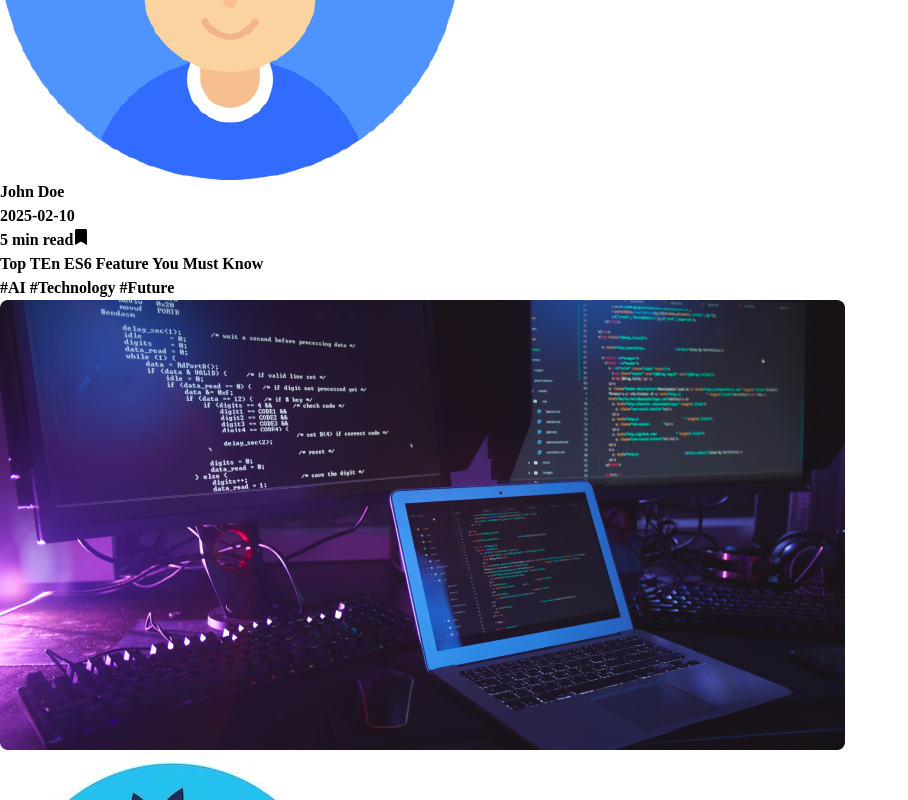
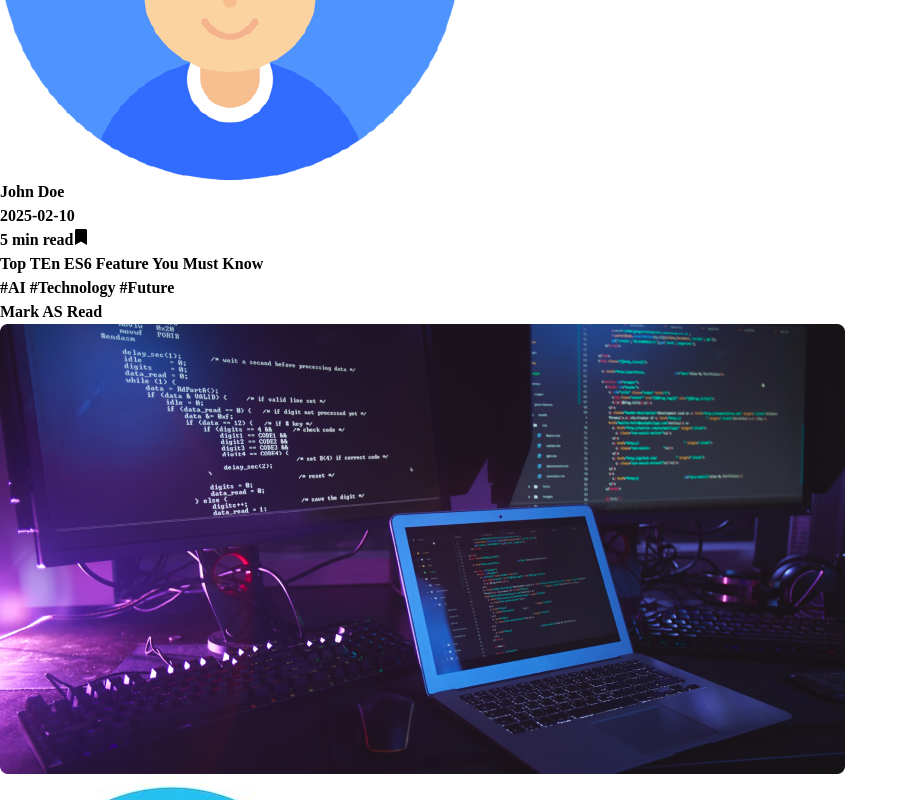
Before and after one commit to symadev/knowledge-cafe, a React (Vite) app: page / in a window 1280 px wide. Shown: the part 1108-1908 px from the top of the page, without its empty margins (0-908 px from the left). Built offline with nearby package versions, Linux system fonts and the light colour scheme.

Commit message:
edited the mark as read button

```diff
--- a/src/App.jsx
+++ b/src/App.jsx
@@ -8,17 +8,25 @@ import Header from './Component/Header/Header'
 function App() {
 
 const [bookmarks, setBookmarks] =useState([]);
+const [readingTime, setreadingTime] =useState([]);
 const handleAddBookmark =blog =>{
 const newBookmarks = [...bookmarks,blog];
 setBookmarks(newBookmarks);
+}
+
+
+const handleMarkAsRead =time =>{
+  const newreadingTime = readingTime+ time;
+
+  setreadingTime(newreadingTime);
 }
   return (
     <>
 
     <Header></Header>
     <div className='md:flex max-w-7xl mx-auto'>
-    <Blogs handleAddBookmark={handleAddBookmark}></Blogs>
-    <Bookmarks bookmarks={bookmarks}></Bookmarks>
+  <Blogs  handleMarkAsRead={handleMarkAsRead} handleAddBookmark={handleAddBookmark}></Blogs>
+    <Bookmarks bookmarks={bookmarks}  readingTime={ readingTime}></Bookmarks>
     {/* //we send the bookmarks value in Bookmarks */}
     </div>
     </>
--- a/src/Component/Blog/Blog.jsx
+++ b/src/Component/Blog/Blog.jsx
@@ -1,18 +1,18 @@
 import PropTypes from 'prop-types';
 import { FaBookmark } from 'react-icons/fa';//put the element name must  in the box for implementation
 
-const Blog = ({blog, handleAddBookmark}) => {
+const Blog = ({blog, handleAddBookmark,handleMarkAsRead}) => {
   const {title, cover,author, author_img, posted_date,reading_time ,hashtags} = blog;
   console.log(blog);
     return (
-        <div className='mb-20'>
+        <div className='mb-20  space-y-4'>
 
           <img className='w-full mb-8 mt-2' src={cover} alt={`cover picture of the title ${title}`} />
-            <div className='flex justify-between'>
+            <div className='flex justify-between mb-4'>
 
               <div className='flex gap-4'>
                 <img className='w-14' src={author_img} alt="" />
-                <div>
+                <div className='ml-6'>
                 <h2 className="text-2xl">{author}</h2>
                 <p>{posted_date}</p>
                 </div>
@@ -34,12 +34,16 @@ const Blog = ({blog, handleAddBookmark}) => {
 
           }
             </p>
+
+            <button onClick={()=>handleMarkAsRead(reading_time)} className='text-purple-900 font-bold underline'>Mark AS Read</button>
+            {/* we sent reading-time as perameter */}
         </div>
     );
 };
 //here show all the propstypes
  Blog.propTypes = {
    blog: PropTypes.object.isRequired,
-   handleAddBookmark: PropTypes.func
+   handleAddBookmark: PropTypes.func,
+   handleMarkAsRead: PropTypes.func
  };
 export default Blog;
--- a/src/Component/Blogs/Blogs.jsx
+++ b/src/Component/Blogs/Blogs.jsx
@@ -6,7 +6,7 @@ import Blog from "../Blog/Blog";
 import PropTypes from 'prop-types';
 
 
-const Blogs = ({handleAddBookmark}) => {
+const Blogs = ({handleAddBookmark,handleMarkAsRead}) => {
     const[blogs, setBlogs] = useState([]);//just because the object inside the array thats why here must take the empty array
 
 
@@ -24,7 +24,7 @@ const Blogs = ({handleAddBookmark}) => {
             {
 
                 blogs.map(blog=> <Blog key= {blog.id}
-                    blog={blog} handleAddBookmark={handleAddBookmark}></Blog>)
+                    blog={blog}handleMarkAsRead={handleMarkAsRead} handleAddBookmark={handleAddBookmark}></Blog>)
             }
         </div>
     );
@@ -32,7 +32,8 @@ const Blogs = ({handleAddBookmark}) => {
 //here add the single propstypes
 Blogs.propTypes = {
 
-   handleAddBookmark: PropTypes.func
+   handleAddBookmark: PropTypes.func,
+   handleMarkAsRead: PropTypes.func
  };
 
 export default Blogs;
--- a/src/Component/Bookmarks/Bookmarks.jsx
+++ b/src/Component/Bookmarks/Bookmarks.jsx
@@ -1,9 +1,12 @@
 import PropTypes from 'prop-types';
 import Bookmark from '../Bookmark/bookmark';
 
-const Bookmarks = ({bookmarks}) => {
+const Bookmarks = ({bookmarks, readingTime}) => {
     return (
-        <div className="md:w-1/3 bg-gray-100 mt-4 p-3 rounded-xl">
+        <div className="md:w-1/3 bg-gray-100 m-4 p-3 rounded-xl">
+            <div className='text-4xl  text-center'>
+                <h3>Reading-Time:{ readingTime}</h3>
+            </div>
             <h2 className="text-3xl text-center">Bookmarked Blogs: {bookmarks.length}</h2>
 {
       bookmarks.map(bookmark=> <Bookmark key= {bookmark.id}
@@ -16,7 +19,8 @@ const Bookmarks = ({bookmarks}) => {
 };
 Bookmarks.propTypes = {
 
-    bookmarks: PropTypes.array
+    bookmarks: PropTypes.array,
+    readingTime: PropTypes.number
   };
 
 export default Bookmarks;
```
